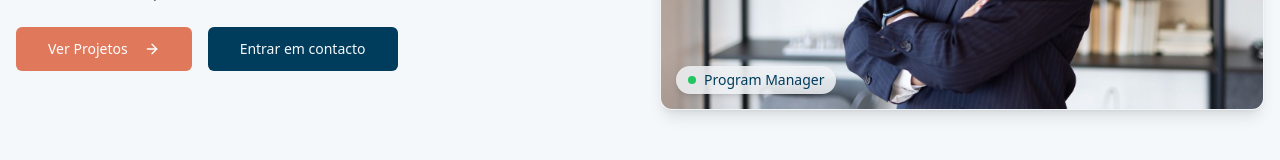
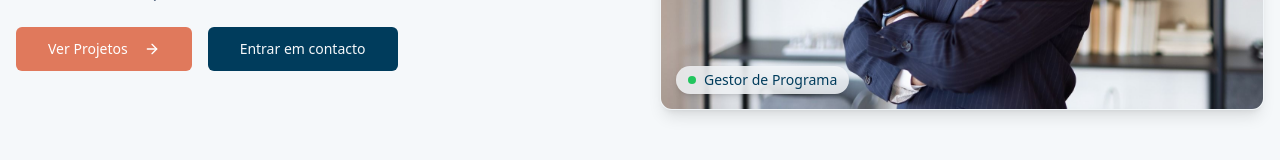
Before and after one commit to AlexandreLeonardo12/timeline-evolution, a React (Vite) app: page / in a window 1280 px wide. Shown: the part 492-652 px from the top of the page. Built offline with nearby package versions, Linux system fonts and the light colour scheme.

Commit message:
Add files via upload

```diff
--- a/src/pages/About.tsx
+++ b/src/pages/About.tsx
@@ -21,7 +21,7 @@
   {
     period: '07/2022 – 07/2024',
     company: 'Wrightia',
-    role: 'Project & Program Manager',
+    role: 'Gestor de Projetos e Programas',
     description:
       'Gestor de projectos e programas na Wrightia, coordenando equipas e implementando soluções digitais de Julho de 2022 a Julho de 2024.',
   },
--- a/src/pages/Index.tsx
+++ b/src/pages/Index.tsx
@@ -98,7 +98,7 @@
                   <ArrowRight className="ml-2 h-4 w-4 transition-transform group-hover:translate-x-1" />
                 </Button>
               </Link>
-              <Link to="/#contact">
+              <Link to="/contact">
                 {/*
                  * O botão secundário utiliza o fundo azul petróleo (primary) com texto claro,
                  * assegurando contraste suficiente. A variante default é mantida para
@@ -128,7 +128,7 @@
             </div>
             <div className="absolute bottom-4 left-4 bg-background/80 backdrop-blur-md px-3 py-1 rounded-full flex items-center space-x-2 shadow-md">
               <span className="h-2 w-2 rounded-full bg-green-500"></span>
-              <span className="text-sm font-medium">Program Manager</span>
+              <span className="text-sm font-medium">Gestor de Programa</span>
             </div>
           </div>
         </div>
```
